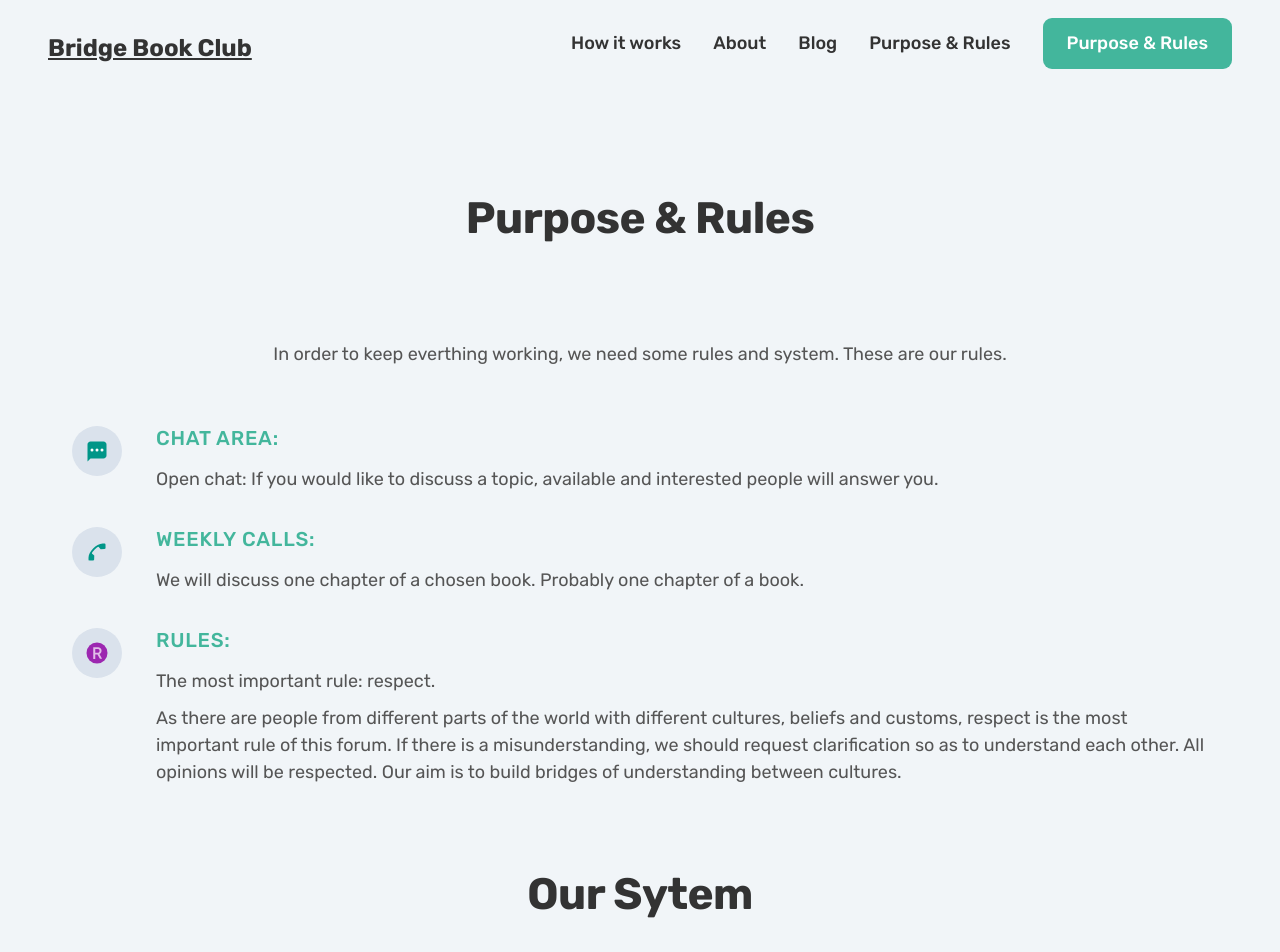
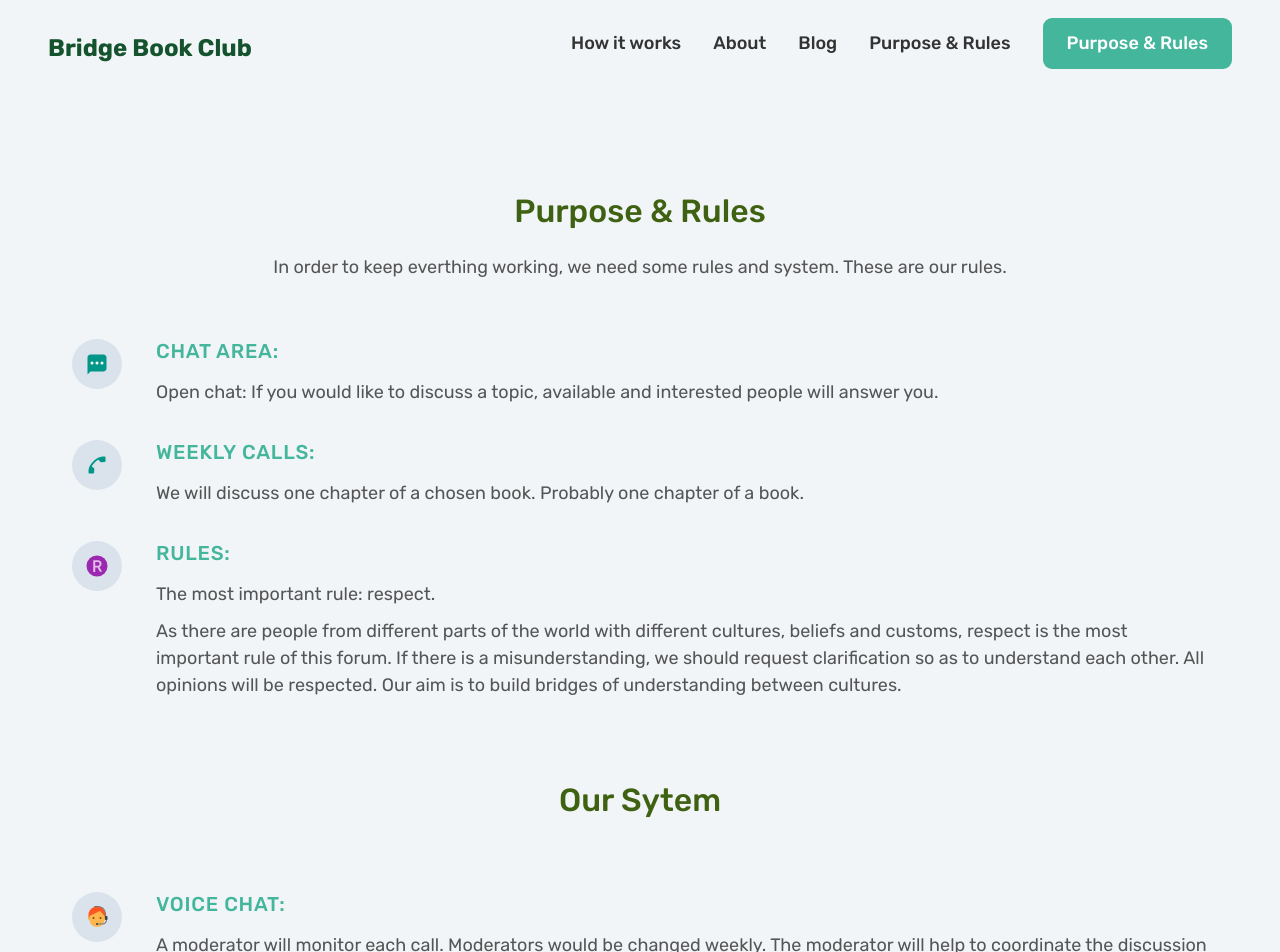
Before and after one commit to hsn2903/bridge-book-club, a React (Create React App) app: page /purpose in a window 1280 px wide. Shown: the top 952 px of the page. Built offline with nearby package versions, Linux system fonts and the light colour scheme.

Commit message:
update purpose page

```diff
--- a/src/components/navbar/Navbar.css
+++ b/src/components/navbar/Navbar.css
@@ -17,7 +17,8 @@ Navbar
 .section_nav .logo {
   font-size: 2.4rem;
   font-weight: bold;
-  color: #333;
+  color: #14532d;
+  text-decoration: none;
 }
 
 .main-nav-list {
--- a/src/pages/purpose/Purpose.css
+++ b/src/pages/purpose/Purpose.css
@@ -1,6 +1,12 @@
 .section_purpose {
   padding: 9.6rem 0;
   font-size: 1.8rem;
+}
+
+.purpose-heading {
+  color: #3f6212;
+  font-size: 3.2rem;
+  margin-bottom: 2.4rem;
 }
 
 .purpose-list {
--- a/src/pages/purpose/Purpose.js
+++ b/src/pages/purpose/Purpose.js
@@ -15,7 +15,7 @@ const Purpose = () => {
   return (
     <div className="section_purpose">
       <div class="container">
-        <h2 className="heading-secondary center-text">Purpose & Rules</h2>
+        <h2 className="purpose-heading center-text">Purpose & Rules</h2>
         <p className="center-text">
           In order to keep everthing working, we need some rules and system.
           These are our rules.
@@ -66,7 +66,7 @@ const Purpose = () => {
         </div>
       </div>
       <div className="container">
-        <h2 className="heading-secondary center-text">Our Sytem</h2>
+        <h2 className="purpose-heading center-text">Our Sytem</h2>
         <div className="purpose-list">
           <div className="purpose">
             <div className="icon-box">
```
